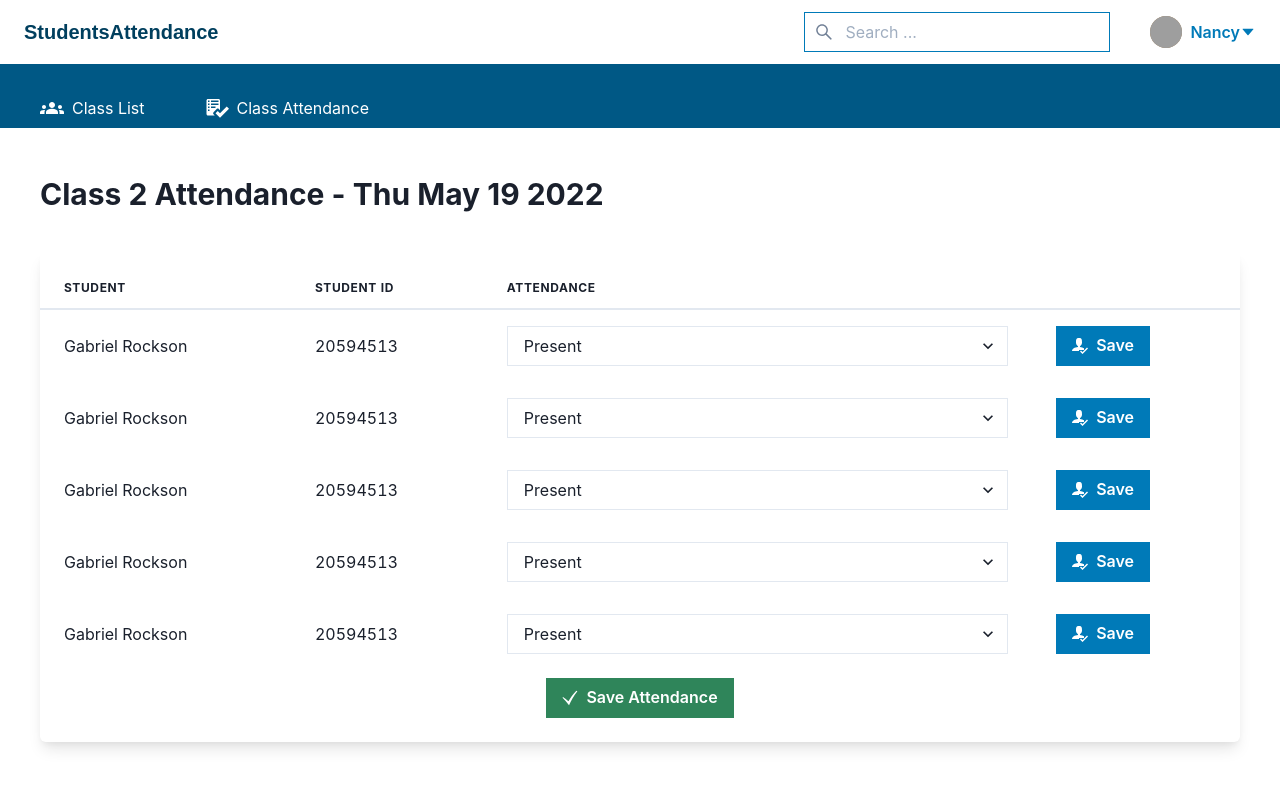
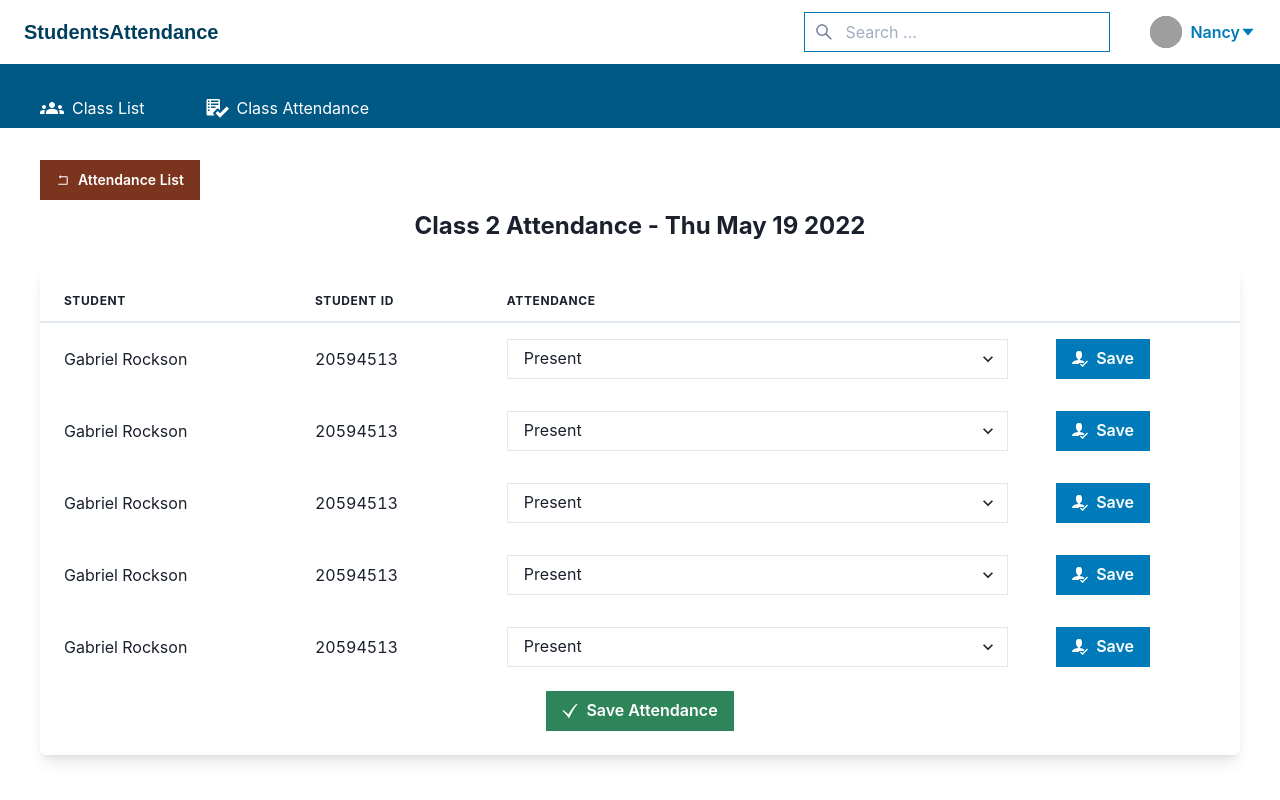
Before and after one commit to Gabriel-Rockson/classhub, a React app in the folder frontend/: page /app/dashboard/class-attendance/add-attendance in a window 1280 px wide. Built offline with nearby package versions, Linux system fonts and the light colour scheme; grey boxes are pictures that could not be loaded; the HTML template or start-up script is replaced by a standard one.

Commit message:
use useNavigate() to go back on the click of a button

```diff
--- a/frontend/src/dashboard/AddAttendance.js
+++ b/frontend/src/dashboard/AddAttendance.js
@@ -1,4 +1,5 @@
 import React from "react";
+import { useNavigate } from "react-router-dom";
 import {
   TableContainer,
   Table,
@@ -11,11 +12,12 @@ import {
   Button,
   Flex,
   Icon,
-  Heading
+  Heading,
 } from "@chakra-ui/react";
 
 import { GiCheckMark } from "react-icons/gi";
 import { ImUserCheck } from "react-icons/im";
+import { AiOutlineRollback } from "react-icons/ai";
 
 const data = {
   name: "Gabriel Rockson",
@@ -23,10 +25,32 @@ const data = {
 };
 
 const AddAttendance = () => {
+  const navigate = useNavigate();
+
   return (
     <>
-      <Flex my={10}>
-        <Heading fontSize={['lg', 'xl', '3xl']}>Class 2 Attendance - {new Date().toDateString()}</Heading>
+      <Button
+        mt={6}
+        size={["md"]}
+        fontSize={"14px"}
+        borderRadius={0}
+        style={{ boxShadow: "none" }}
+        backgroundColor={"orange.800"}
+        color={"white"}
+        _hover={{ backgroundColor: "orange.900" }}
+        _active={{ backgroundColor: "orange.900" }}
+        shadow={"md"}
+        onClick={() => navigate(-1)}
+      >
+        <Flex alignItems={"center"}>
+          <Icon as={AiOutlineRollback} mr={2} /> Attendance List
+        </Flex>
+      </Button>
+
+      <Flex mt={3} mb={6} justifyContent={"center"}>
+        <Heading fontSize={["lg", "xl", "2xl"]}>
+          Class 2 Attendance - {new Date().toDateString()}
+        </Heading>
       </Flex>
 
       <TableContainer py={4} boxShadow="lg" rounded="md">
```
